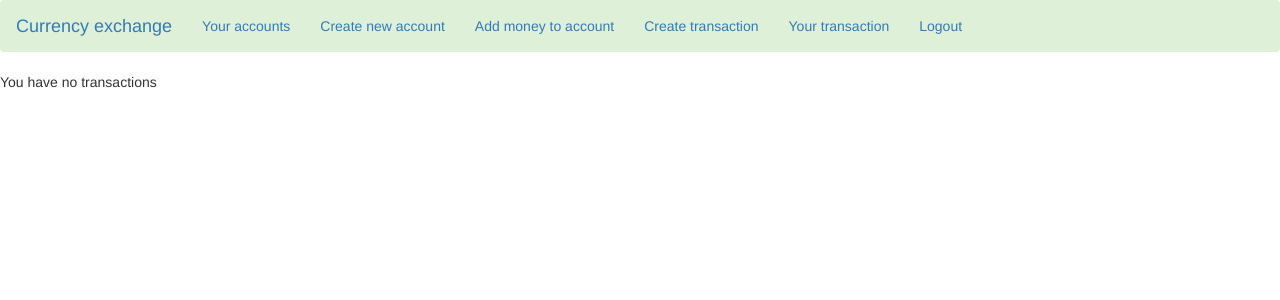
After one commit to artemSSSS/currency_exchange, a Node server app: template views/transactions.hbs in a window 1280 px wide. The commit adds this page. Shown: the top 300 px of the page. Run offline with Node 20, Linux system fonts and the light colour scheme; the template is opened without the code that fills it, so the values that code supplies are empty; some libraries are stand-ins or nearby versions.

Commit message:
main functionality

```diff
--- a/index.js
+++ b/index.js
@@ -33,7 +33,7 @@ app.use(express.static('public'));
 
 app.get('/', (request, response) => {
     if (currentUser == null) {
-        response.sendFile(path.join(__dirname+'/views/login.html'));
+        response.sendFile(path.join(__dirname + '/views/login.html'));
     } else {
         response.render('home', {
             name: currentUser,
@@ -229,19 +229,77 @@ app.post('/currency_exchange', (request, response, next) => {
             response.json(data['Realtime Currency Exchange Rate']);
         })
         .catch((err) => {
-        response.json({error:'Error'})
+            response.json({error: 'Error'})
         })
 })
 
+app.post('/create_transaction', (request, response, next) => {
+    const transaction = request.body
+
+    pool.connect(function (err, client, done) {
+        if (err) {
+            console.log("Can not connect to the DB: " + err);
+        }
+        client.query('INSERT INTO transactions (currency_from, currency_to, money, owner, currency_exchange_course, deadline) VALUES ($1, $2, $3, $4, $5, $6);',
+            [transaction.currency_from, transaction.currency_to, transaction.money, currentUser, transaction.currency_exchange_course, transaction.date + ":00"],
+            function (err, result) {
+                done();
+                if (err) {
+                    console.log(err);
+                    next(err)
+                }
+                response.redirect('/transactions')
+            })
+    })
+})
+
+app.get('/transactions', (request, response, next) => {
+    pool.connect(function (err, client, done) {
+        if (err) {
+            console.log("Can not connect to the DB: " + err);
+        }
+        client.query('SELECT * FROM transactions WHERE owner = $1;', [currentUser], function (err, result) {
+            done();
+            if (err) {
+                console.log(err);
+            }
+            response.render('transactions', {
+                transactions: result.rows
+            })
+        })
+    })
+})
+
+app.post('/delete_transaction', (request, response, next) => {
+    const id = request.body.id
+
+    pool.connect(function (err, client, done) {
+        if (err) {
+            console.log("Can not connect to the DB: " + err);
+        }
+        client.query('DELETE FROM transactions WHERE id = $1;',
+            [id],
+            function (err, result) {
+                done();
+                if (err) {
+                    console.log(err);
+                    next(err)
+                }
+                response.redirect('/transactions')
+            })
+    })
+})
 
 // 'Q05DQ2ROVSK6G8EH'
 
-var currentUSDRUB = { 'number': "Can't get course" }
-var currentEURRUB = { 'number': "Can't get course" }
-var currentJPYRUB = { 'number': "Can't get course" }
+var currentUSDRUB = {'number': "Can't get course"}
+var currentEURRUB = {'number': "Can't get course"}
+var currentJPYRUB = {'number': "Can't get course"}
 
 getCurrentCurrencies();
-setInterval(() => { getCurrentCurrencies(); }, 10*60*1000);
+setInterval(() => {
+    getCurrentCurrencies();
+}, 10 * 60 * 1000);
 
 function getCurrencyExchange(from, to, currentExchange) {
     rp({
@@ -263,3 +321,97 @@ function getCurrentCurrencies() {
     getCurrencyExchange('EUR', 'RUB', currentEURRUB);
     getCurrencyExchange('JPY', 'RUB', currentJPYRUB);
 }
+
+processTransactions();
+setInterval(() => {
+    processTransactions();
+}, 30 * 1000);
+
+function makeTransaction(transaction, money) {
+    pool.connect(function (err, client, done) {
+        if (err) {
+            console.log("Can not connect to the DB: " + err);
+        }
+
+        client.query({
+            text: 'UPDATE accounts SET money = money - $1 WHERE currency = $2 and owner = $3;',
+            values: [transaction.money, transaction.currency_from, transaction.owner]
+        });
+
+        client.query({
+            text: 'UPDATE accounts SET money = money + $1 WHERE currency = $2 and owner = $3;',
+            values: [transaction.money * transaction.currency_exchange_course, transaction.currency_to, transaction.owner]
+        });
+
+        client.query({
+            text: 'DELETE FROM transactions WHERE id = $1;',
+            values: [transaction.id]
+        });
+
+        client.on("error", function (err) {
+            console.log(err);
+            return;
+        });
+    })
+}
+
+function checkTransaction(transaction) {
+    pool.connect(function (err, client, done) {
+        if (err) {
+            console.log("Can not connect to the DB: " + err);
+        }
+        client.query('SELECT money FROM accounts WHERE owner = $1 and currency = $2;',
+            [transaction.owner, transaction.currency_from], function (err, result) {
+                done();
+                if (err) {
+                    console.log(err);
+                }
+                if (transaction.money <= result.rows[0].money) {
+                    makeTransaction(transaction, result.rows[0].money);
+                }
+            })
+    })
+}
+
+function deleteTransaction(id) {
+    pool.connect(function (err, client, done) {
+        if (err) {
+            console.log("Can not connect to the DB: " + err);
+        }
+        client.query('DELETE FROM transactions WHERE id = $1;',
+            [id],
+            function (err, result) {
+                done();
+                if (err) {
+                    console.log(err);
+                }
+            })
+    })
+}
+
+function processTransaction(transaction) {
+    const dateInDB = new Date(transaction.deadline);
+    const dateNow = Date.now();
+    if (dateNow > dateInDB) {
+        deleteTransaction(transaction.id);
+    } else {
+        checkTransaction(transaction);
+    }
+}
+
+function processTransactions() {
+    pool.connect(function (err, client, done) {
+        if (err) {
+            console.log("Can not connect to the DB: " + err);
+        }
+        client.query('SELECT * FROM transactions;', function (err, result) {
+            done();
+            if (err) {
+                console.log(err);
+            }
+            result.rows.forEach(row => {
+                processTransaction(row);
+            });
+        })
+    })
+}
--- a/views/accounts.hbs
+++ b/views/accounts.hbs
@@ -1,5 +1,5 @@
 {{#each accounts}}
     <p>{{this}}</p>
 {{else}}
-    <p class="empty">You have no accounts</p>
+    <p>You have no accounts</p>
 {{/each}}
--- a/views/layouts/main.hbs
+++ b/views/layouts/main.hbs
@@ -25,7 +25,7 @@
               <li><a href="/create_account">Create new account</a></li>
               <li><a href="/add_money">Add money to account</a></li>
               <li><a href="/create_transaction">Create transaction</a></li>
-              <li><a href="#">Your transaction</a></li>
+              <li><a href="/transactions">Your transaction</a></li>
               <li><a href="/logout">Logout</a></li>
             </ul>
           </div>
--- /dev/null
+++ b/views/transactions.hbs
@@ -0,0 +1,16 @@
+<script>
+function delete_transaction(id) {
+    $.post('/delete_transaction',
+            {id: id},
+            function (data) {
+                location.reload();
+            });
+}
+</script>
+
+{{#each transactions}}
+    <p>{{this.currency_from}} {{this.currency_to}} {{this.money}} {{this.currency_exchange_course}} {{this.deadline}}</p>
+    <button onclick="delete_transaction({{this.id}})">Delete transaction</button>
+{{else}}
+    <p>You have no transactions</p>
+{{/each}}
```
Also changed, not shown: views/create_transaction.hbs (+6 -2 lines). Lines whose indentation alone changed are shown as unchanged.
